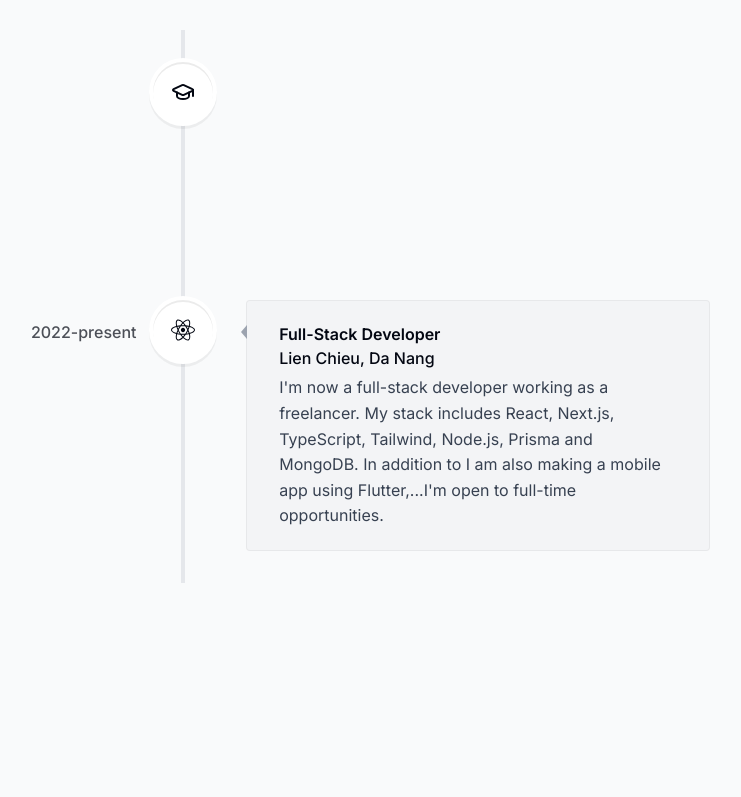
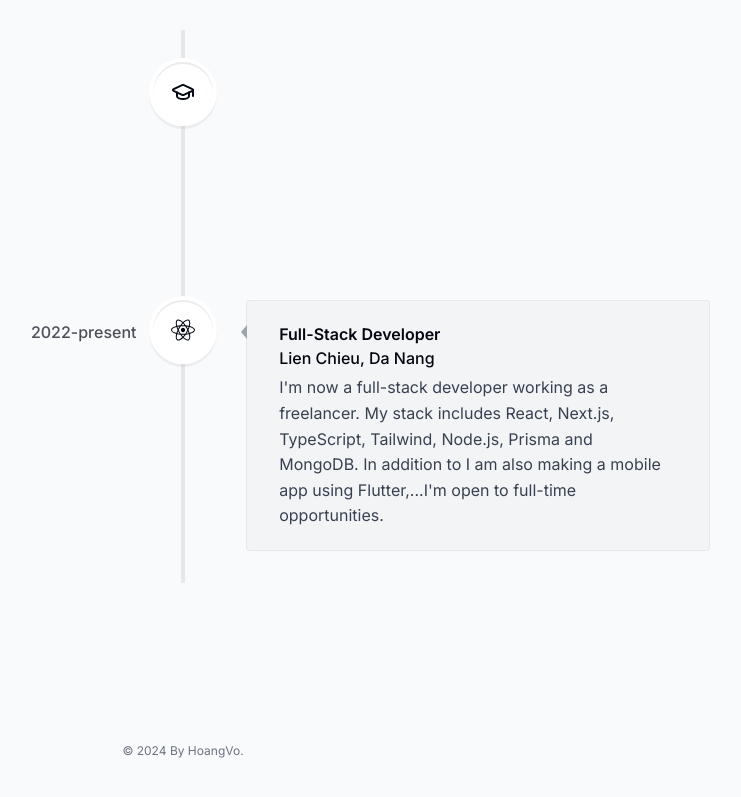
Before and after one commit to LionBlackk/portfolio, a Next.js app: page / in a window 1280 px wide. Shown: the part 3338-4135 px from the top of the page, without its empty margins (457-1198 px from the left). Before the commit the page ends 4081 px from the top, so only its background shows below. Built offline with nearby package versions, Linux system fonts and the light colour scheme.

Commit message:
feat: Footer UI

```diff
--- a/app/layout.tsx
+++ b/app/layout.tsx
@@ -4,6 +4,7 @@ import "./globals.css";
 import Header from "@/components/Header";
 import ActiveSectionContextProvider from "@/context/active-section-context";
 import ThemeContextProvider from "@/context/useTheme";
+import Footer from "@/components/Footer";
 const inter = Inter({ subsets: ["latin"] });
 
 export const metadata: Metadata = {
@@ -29,6 +30,7 @@ export default function RootLayout({
         <ActiveSectionContextProvider>
           <Header />
           {children}
+          <Footer />
         </ActiveSectionContextProvider>
       </body>
     </html>
--- /dev/null
+++ b/components/Footer.tsx
@@ -0,0 +1,11 @@
+import React from "react";
+
+const Footer = () => {
+  return (
+    <footer className="mb-10 px-4 text-center text-gray-500">
+      <span className="mb-2 block text-xs">&copy; 2024 By HoangVo.</span>
+    </footer>
+  );
+};
+
+export default Footer;
```
